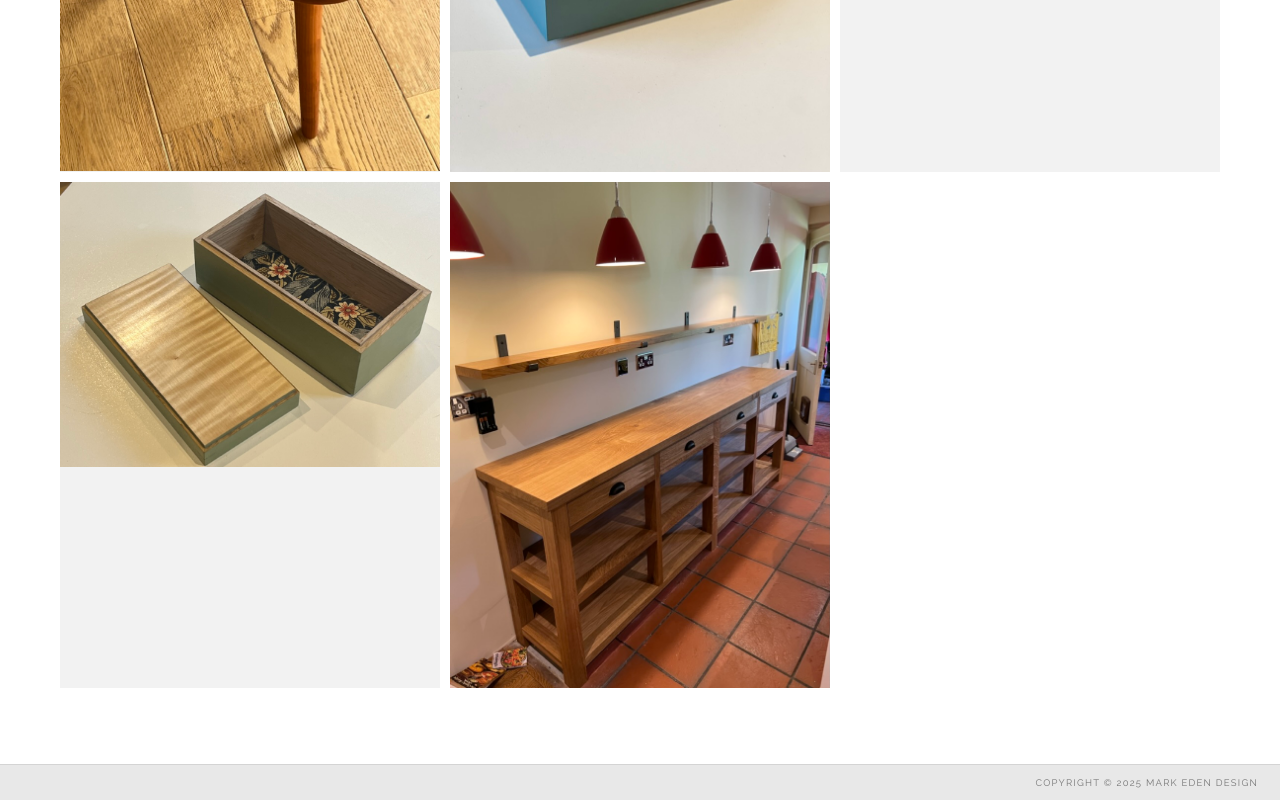
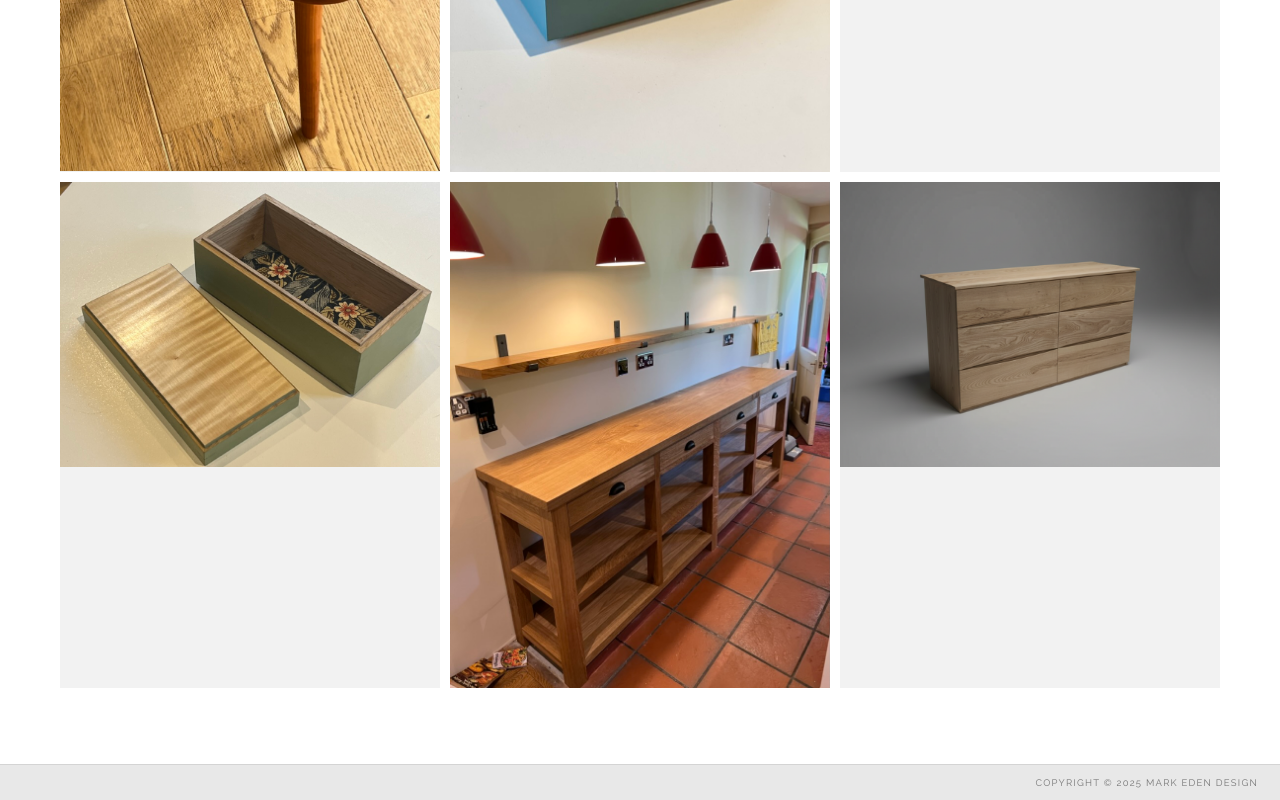
Before and after one commit to markeden-gif/markedendesign, a plain HTML site: page gallery.html in a window 1280 px wide. Shown: the part 3037-3837 px from the top of the page. Drawn offline with nearby package versions, Linux system fonts and the light colour scheme.

Commit message:
Add chest of drawers photo to gallery
Co-Authored-By: Claude Sonnet 4.6 <noreply@anthropic.com>

```diff
--- a/gallery.html
+++ b/gallery.html
@@ -60,6 +60,7 @@
                 <div class="gallery-item"><img src="images/E2E8FA6D-A669-4D0F-910D-D1E8DC042CE3_1_105_c.jpeg" alt="Bespoke ash keepsake box with walnut lid panels and compartmented interior, handmade by Mark Eden Design"></div>
                 <div class="gallery-item"><img src="images/5914104B-46D6-4FBE-B5B8-7A04DFE2501A_1_105_c.jpeg" alt="Handmade green-painted oak jewellery box with figured sycamore lid and fabric-lined interior"></div>
                 <div class="gallery-item"><img src="images/CB30A5C5-0E5E-4AE9-A350-6B9035AFD362_1_105_c.jpeg" alt="Bespoke oak kitchen dresser and prep counter with drawers and open shelves, installed in a farmhouse kitchen"></div>
+                <div class="gallery-item"><img src="images/mary-drawers.png" alt="Bespoke chest of drawers handmade by Mark Eden Design"></div>
 
             </div>
         </div>
```
Also changed, not shown: images/mary-drawers.png (added).
